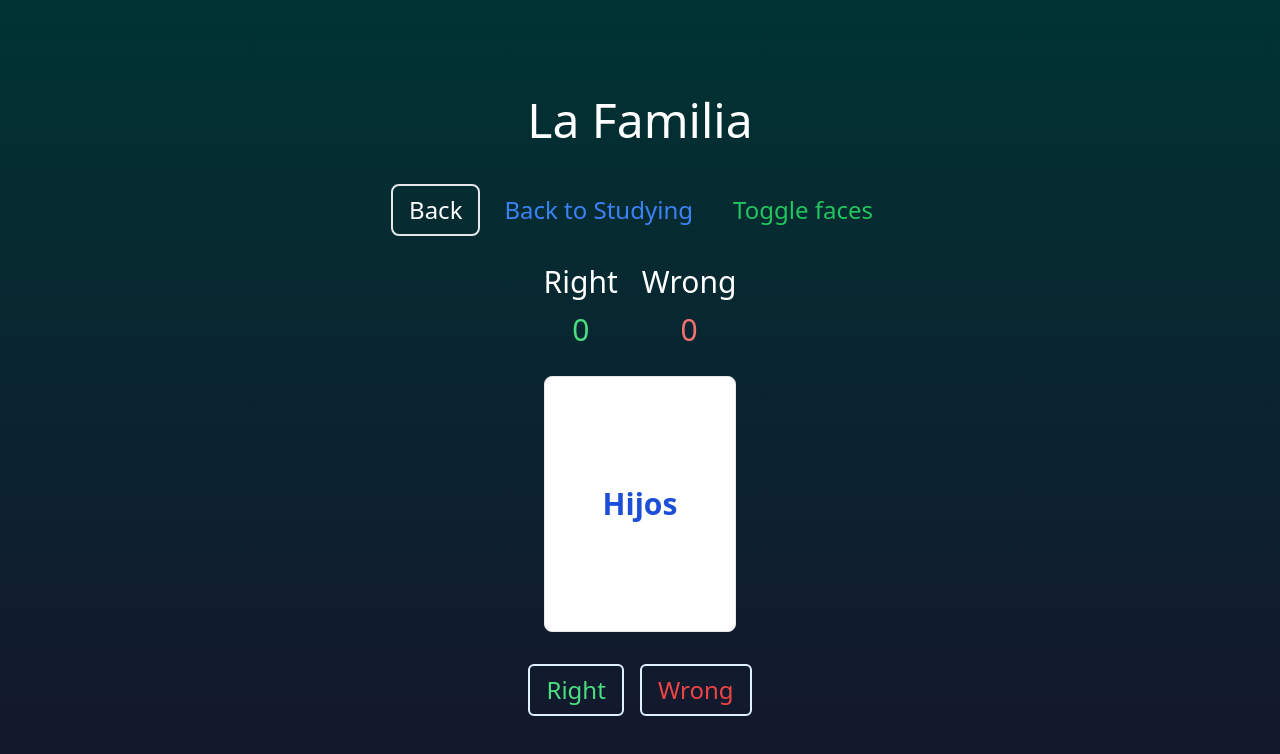
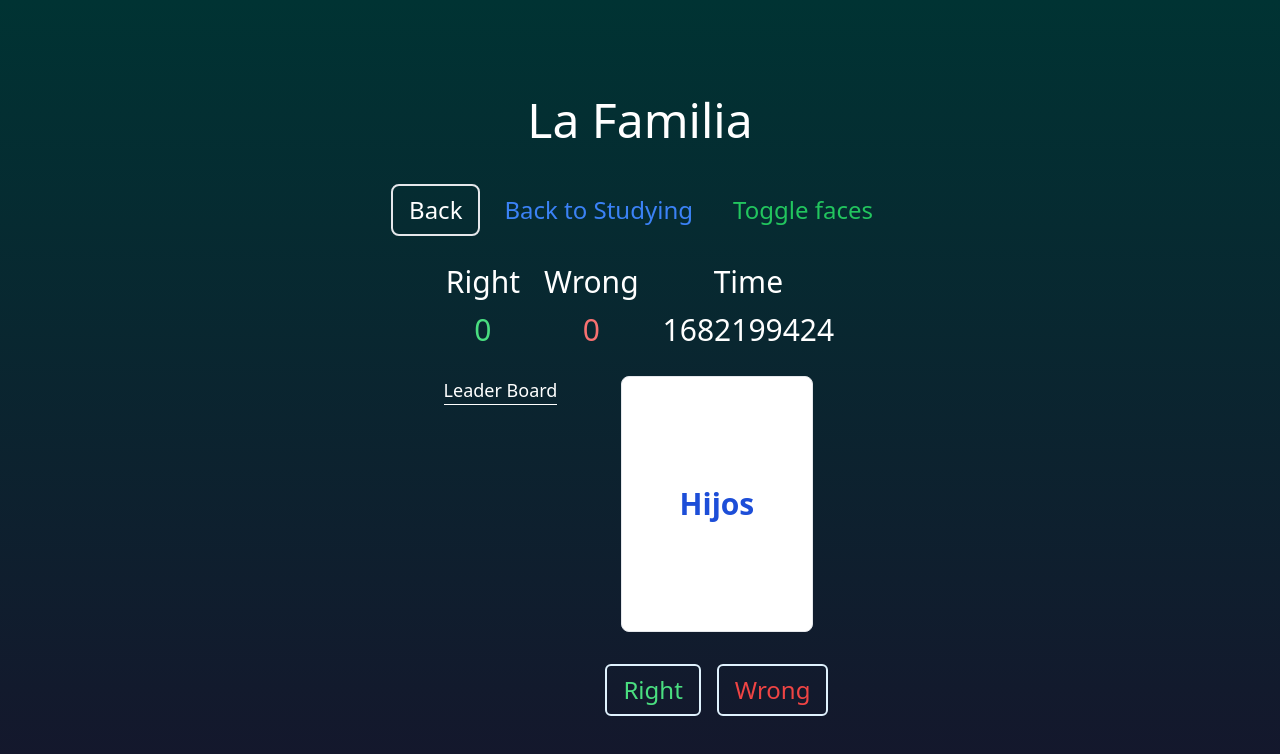
Before and after one commit to patricksimonian/spanish-gpt, a Next.js app: page /game_mode/12322-338b-4987-43aa-7c85afa785eb in a window 1280 px wide. Both pictures are taken after a click on the button "Click to Begin". Shown: the top 754 px of the page. Built offline with nearby package versions, Linux system fonts and the light colour scheme.

Commit message:
Add time mode

```diff
--- a/src/pages/game_mode/[id].tsx
+++ b/src/pages/game_mode/[id].tsx
@@ -1,4 +1,4 @@
-import React, { useEffect, useMemo, useState } from 'react';
+import React, { useCallback, useEffect, useMemo, useState } from 'react';
 import Head from "next/head";
 import { useRouter } from "next/router";
 import FlashcardGrid from "../../components/FlashcardGrid";
@@ -25,8 +25,25 @@ function GameModePage() {
   const [ nextCard, setNextCard ] = useState<number | null>(null)
   const [ displayConfig, setDisplayConfig] = useState({front: "spanish", back: "english"})
   const [ gameState, setGameState ] = useState(GameState.INIT)
+  const [ time, setTime] = useState<number | null>(null)
+  const [ scores, setScores ] = useState<{time: number, score: number}[]>([])
   const router = useRouter()
   const { id } = router.query
+  const [ interval, setTheInterval ] = useState<NodeJS.Timer | null>(null);
+
+  const startTimer = useCallback(() => {
+     setTheInterval(setInterval(() => {
+      setTime(Date.now())
+     }, 1000))
+  }, [])
+
+  const stopTimer = useCallback(() => {
+    if(interval != null) {
+      clearInterval(interval)
+      setScores(scores.concat({score: cardsRight.length, time: time != null ? Date.now() - time : 0}))
+      setTime(null)
+    }
+  }, [interval])
 
   useEffect(() => {
     const getAndSetFlashCardData = async () => {
@@ -57,6 +74,7 @@ function GameModePage() {
       <button className="px-4 py-2 border-white text-white text-xl m-2 cursor-pointer rounded-md" onClick={() => {
         setNextCard(0)
         setGameState(GameState.STARTED)
+        startTimer()
       }}>Click to Begin</button>
     </div>)
     break;
@@ -72,6 +90,7 @@ function GameModePage() {
             } else {
               setNextCard(null)
               setGameState(GameState.REVIEW)
+              stopTimer()
             }
           }} className="px-4 border-sky-100 border-2 m-2 py-2 text-2xl rounded-md cursor-pointer text-green-400">Right</button>
           <button onClick={() => {
@@ -81,6 +100,7 @@ function GameModePage() {
             } else {
               setNextCard(null)
               setGameState(GameState.REVIEW)
+              stopTimer()
             }
           }} className="px-4 border-sky-100 border-2 m-2 py-2 text-2xl rounded-md cursor-pointer text-red-500">Wrong</button>
         </div>
@@ -139,9 +159,30 @@ function GameModePage() {
                 <div className="mb-3">Wrong</div>
                 <div className="text-red-400">{cardsWrong.length}</div>
               </div>
+              <div className="flex flex-col items-center p-3 text-white">
+                <div className="mb-3">Time</div>
+                <div className="text-white-400">{time != null && Math.fround(time / 1000)}</div>
+              </div>
+
             </div>
-            <div className="flex flex-col items-center justify-center">
-              {cards && content}
+            <div className='flex sm:flex-row flex-col-reverse'>
+              <div className='pr-10 max-w-[200px]'>
+                <h1 className='text-lg text-white border-b border-white text-center'>Leader Board</h1>
+                <div className='flex sm:flex-col flex-row'>
+
+                {
+                  scores.map(s => (
+                    <div key={s.time} className='flex items-center p-3'>
+                       <div className={`${s.score === cards.length ? 'text-green-100': 'text-yellow-100'} text-sm`}>{s.score} / {cards.length}</div>
+                       <div className='font-bold pl-3'>{Math.fround(s.time / 1000)} seconds</div>
+                    </div>
+                  ))
+                }
+                </div>
+              </div>
+              <div className="flex flex-col items-center justify-center">
+                {cards && content}
+              </div>
             </div>
 
           </main>
```
